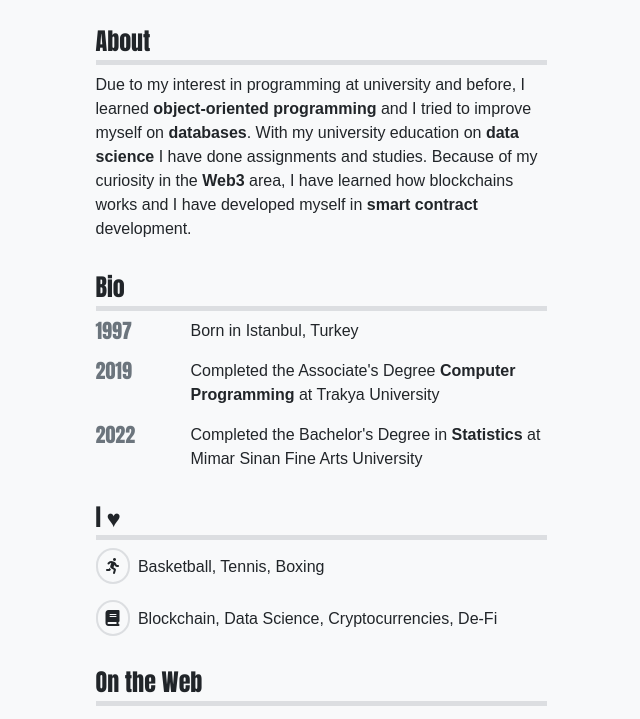
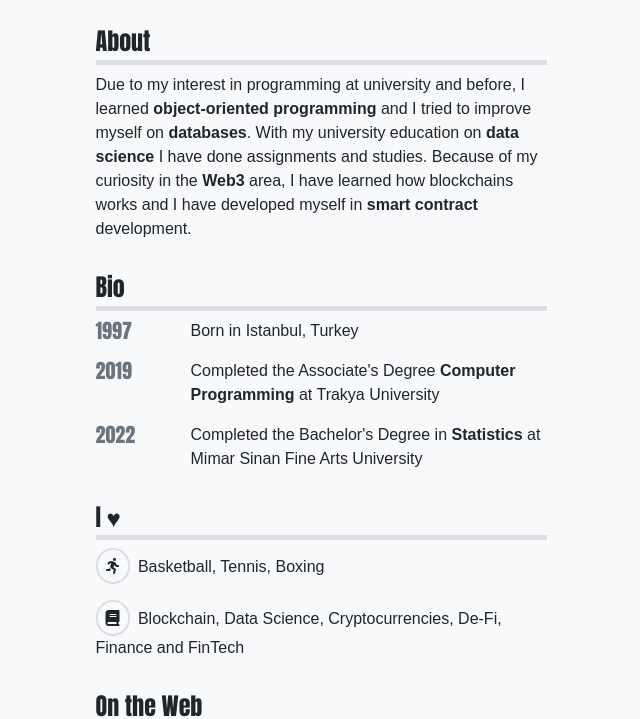
Before and after one commit to bekiryenidogan/bekiryenidogan.github.io, a plain HTML site: page index.html in a window 1280 px wide. Shown: the part 697-1416 px from the top of the page, without its empty margins (319-959 px from the left). Drawn offline with nearby package versions, Linux system fonts and the light colour scheme; animation ran at ten frames a second; a web font is replaced by a local one.

Commit message:
Update index.html

```diff
--- a/index.html
+++ b/index.html
@@ -242,7 +242,7 @@
               class="fa-solid fa-book border rounded-5 px-2 py-2 border-secondary border-2 me-1"
               style="--bs-border-opacity: 0.2"
             ></i>
-            Blockchain, Data Science, Cryptocurrencies, De-Fi
+            Blockchain, Data Science, Cryptocurrencies, De-Fi, Finance and FinTech
           </p>
         </div>
       </div>
```
